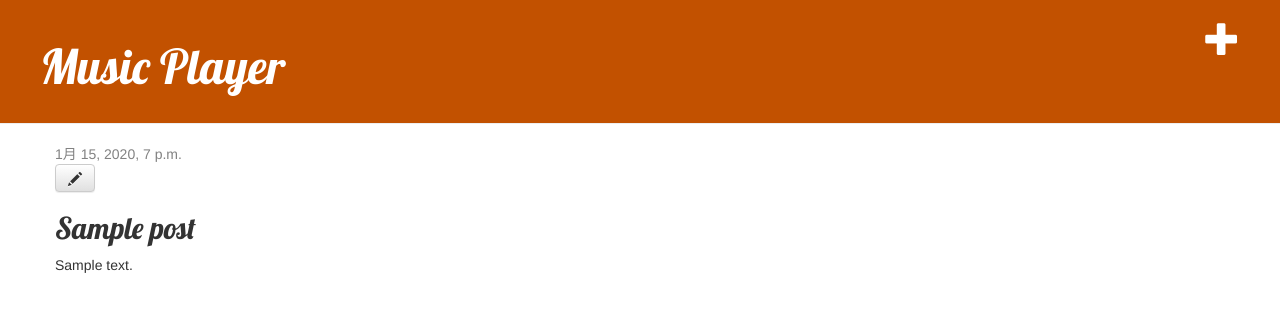
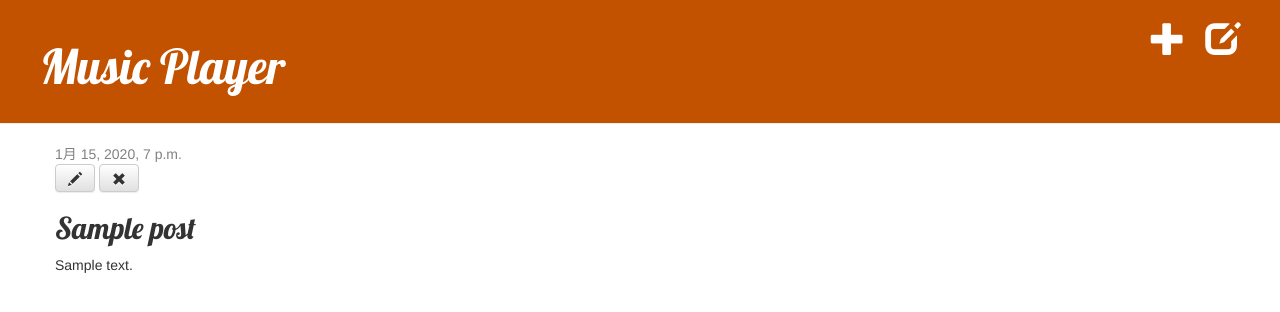
Before and after one commit to libretanuki/my-first-blog, a Django app: page /post/1/ in a window 1280 px wide. Shown: the top 312 px of the page. Run offline with Django 3.2, Linux system fonts and the light colour scheme; a user stored in the database is signed in; tables that the repository leaves empty hold one stand-in row (values such as "Sample post"); some libraries are stand-ins or nearby versions.

Commit message:
公開ボタン追加、下書き機能追加、削除ボタン追加

```diff
--- a/blog/templates/blog/base.html
+++ b/blog/templates/blog/base.html
@@ -10,6 +10,7 @@
     <body>
         <div class="page-header">
             {% if user.is_authenticated %}
+                <a href="{% url 'post_draft_list' %}" class="top-menu"><span class="glyphicon glyphicon-edit"></span></a>
                 <a href="{% url 'post_new' %}" class="top-menu"><span class="glyphicon glyphicon-plus"></span></a>
             {% endif %}
             <h1><a href="/">Music Player</a></h1>
--- a/blog/templates/blog/post_detail.html
+++ b/blog/templates/blog/post_detail.html
@@ -6,9 +6,16 @@
             <div class="date">
                 {{ post.published_date }}
             </div>
+        {% else %}
+            <a class="btn btn-default" href="{% url 'post_publish' pk=post.pk %}">Publish</a>
         {% endif %}
         {% if user.is_authenticated %}
-        	<a class="btn btn-default" href="{% url 'post_edit' pk=post.pk %}"><span class="glyphicon glyphicon-pencil"></span></a>
+        	<a class="btn btn-default" href="{% url 'post_edit' pk=post.pk %}">
+                <span class="glyphicon glyphicon-pencil"></span>
+            </a>
+            <a class="btn btn-default" href="{% url 'post_remove' pk=post.pk %}">
+                <span class="glyphicon glyphicon-remove"></span>
+            </a>
         {% endif %}
         <h2>{{ post.title }}</h2>
         <p>{{ post.text|linebreaksbr }}</p>
--- a/blog/urls.py
+++ b/blog/urls.py
@@ -6,4 +6,7 @@ urlpatterns = [
     path('post/<int:pk>/', views.post_detail, name='post_detail'),
     path('post/new/', views.post_new, name='post_new'),
     path('post/<int:pk>/edit/', views.post_edit, name='post_edit'),
+    path('drafts/', views.post_draft_list, name='post_draft_list'),
+    path('post/<pk>/publish/', views.post_publish, name='post_publish'),
+    path('post/<pk>/remove/', views.post_remove, name='post_remove'),
 ]
--- a/blog/views.py
+++ b/blog/views.py
@@ -17,7 +17,6 @@ def post_new(request):
         if form.is_valid():
             post = form.save(commit=False)
             post.author = request.user
-            post.published_date = timezone.now()
             post.save()
             return redirect('post_detail', pk=post.pk)
     else:
@@ -31,9 +30,22 @@ def post_edit(request, pk):
         if form.is_valid():
             post = form.save(commit=False)
             post.author = request.user
-            post.published_date = timezone.now()
             post.save()
             return redirect('post_detail', pk=post.pk)
     else:
         form = PostForm(instance=post)
     return render(request, 'blog/post_edit.html', {'form': form})
+
+def post_draft_list(request):
+    posts = Post.objects.filter(published_date__isnull=True).order_by('created_date')
+    return render(request, 'blog/post_draft_list.html', {'posts': posts})
+
+def post_publish(request, pk):
+    post = get_object_or_404(Post, pk=pk)
+    post.publish()
+    return redirect('post_detail', pk=pk)
+
+def post_remove(request, pk):
+    post = get_object_or_404(Post, pk=pk)
+    post.delete()
+    return redirect('post_list')
```
Also changed, not shown: blog/templates/blog/post_draft_list.html (added, +11 -0 lines).
